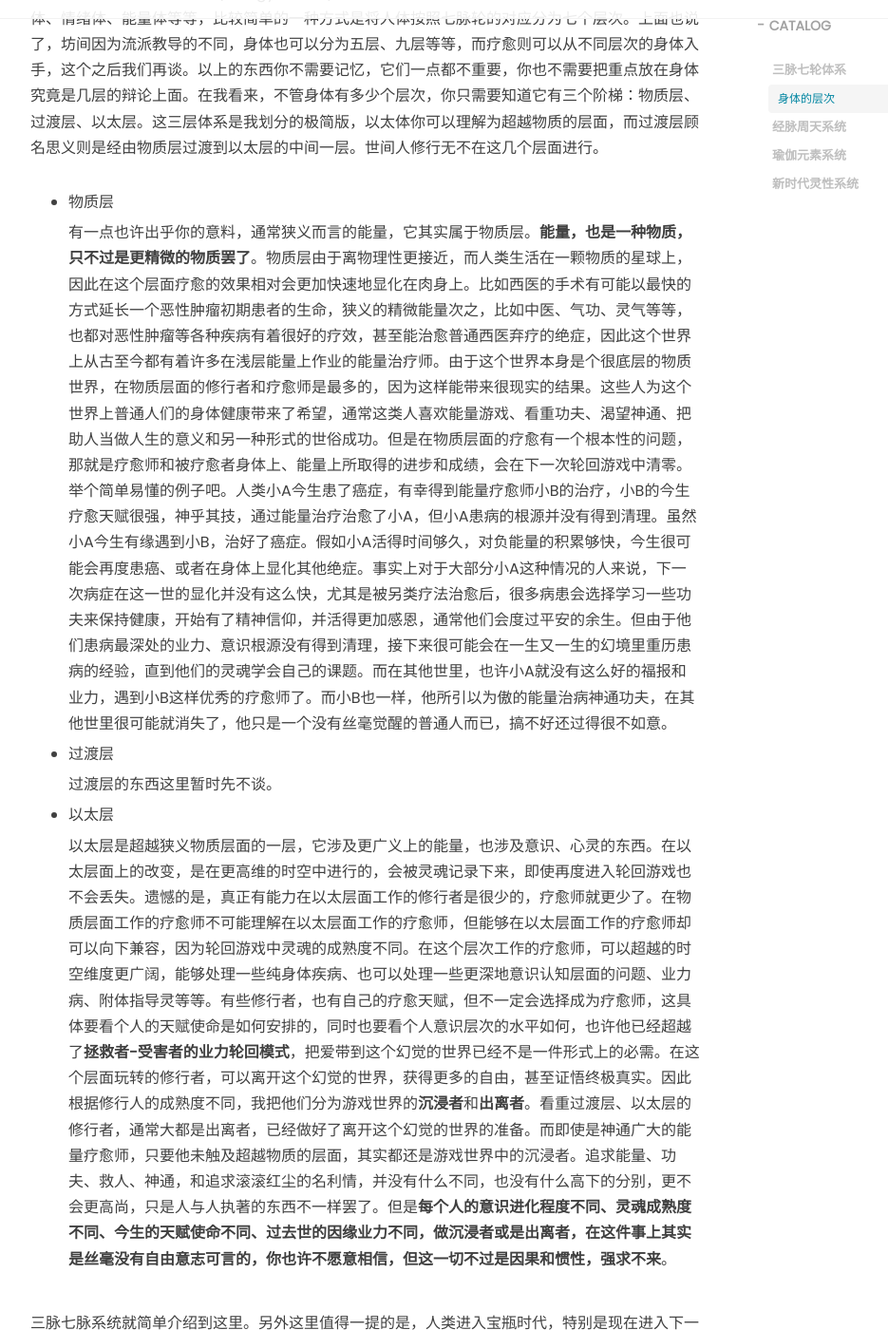
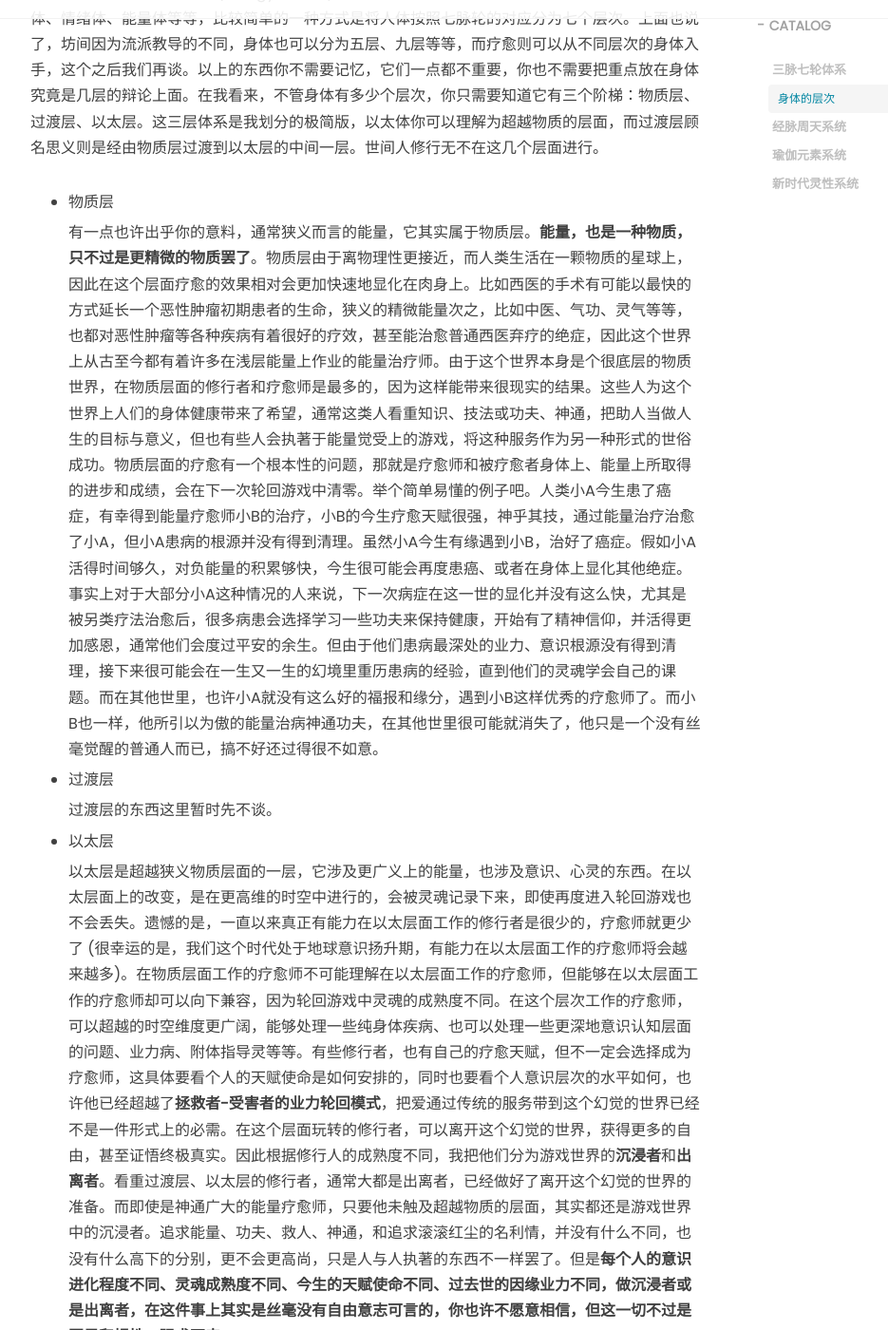
Before and after one commit to psychicdev1111/psychicdev1111.github.io, a Jekyll site: the page built from _posts/2022-02-04-human-energy-systems-healings.md, in a window 1280 px wide and 1400 px high, scrolled down 1834 px. Shown: the whole window at 95% size, without its empty margins (233-1168 px from the left). Built offline with Jekyll 4.4.1, drawn with Linux system fonts in a browser that asks for light colours; nearby versions of some CDN libraries; comment, search, counter and statistics services are not loaded; some of the changed text lies outside the part shown.

Commit message:
minor fix

```diff
--- a/_posts/2022-02-04-human-energy-systems-healings.md
+++ b/_posts/2022-02-04-human-energy-systems-healings.md
@@ -24,7 +24,7 @@
 
 * 物质层
 
-    有一点也许出乎你的意料，通常狭义而言的能量，它其实属于物质层。**能量，也是一种物质，只不过是更精微的物质罢了**。物质层由于离物理性更接近，而人类生活在一颗物质的星球上，因此在这个层面疗愈的效果相对会更加快速地显化在肉身上。比如西医的手术有可能以最快的方式延长一个恶性肿瘤初期患者的生命，狭义的精微能量次之，比如中医、气功、灵气等等，也都对恶性肿瘤等各种疾病有着很好的疗效，甚至能治愈普通西医弃疗的绝症，因此这个世界上从古至今都有着许多在浅层能量上作业的能量治疗师。由于这个世界本身是个很底层的物质世界，在物质层面的修行者和疗愈师是最多的，因为这样能带来很现实的结果。这些人为这个世界上普通人们的身体健康带来了希望，通常这类人喜欢能量游戏、看重功夫、渴望神通、把助人当做人生的意义和另一种形式的世俗成功。但是在物质层面的疗愈有一个根本性的问题，那就是疗愈师和被疗愈者身体上、能量上所取得的进步和成绩，会在下一次轮回游戏中清零。举个简单易懂的例子吧。人类小A今生患了癌症，有幸得到能量疗愈师小B的治疗，小B的今生疗愈天赋很强，神乎其技，通过能量治疗治愈了小A，但小A患病的根源并没有得到清理。虽然小A今生有缘遇到小B，治好了癌症。假如小A活得时间够久，对负能量的积累够快，今生很可能会再度患癌、或者在身体上显化其他绝症。事实上对于大部分小A这种情况的人来说，下一次病症在这一世的显化并没有这么快，尤其是被另类疗法治愈后，很多病患会选择学习一些功夫来保持健康，开始有了精神信仰，并活得更加感恩，通常他们会度过平安的余生。但由于他们患病最深处的业力、意识根源没有得到清理，接下来很可能会在一生又一生的幻境里重历患病的经验，直到他们的灵魂学会自己的课题。而在其他世里，也许小A就没有这么好的福报和业力，遇到小B这样优秀的疗愈师了。而小B也一样，他所引以为傲的能量治病神通功夫，在其他世里很可能就消失了，他只是一个没有丝毫觉醒的普通人而已，搞不好还过得很不如意。
+    有一点也许出乎你的意料，通常狭义而言的能量，它其实属于物质层。**能量，也是一种物质，只不过是更精微的物质罢了**。物质层由于离物理性更接近，而人类生活在一颗物质的星球上，因此在这个层面疗愈的效果相对会更加快速地显化在肉身上。比如西医的手术有可能以最快的方式延长一个恶性肿瘤初期患者的生命，狭义的精微能量次之，比如中医、气功、灵气等等，也都对恶性肿瘤等各种疾病有着很好的疗效，甚至能治愈普通西医弃疗的绝症，因此这个世界上从古至今都有着许多在浅层能量上作业的能量治疗师。由于这个世界本身是个很底层的物质世界，在物质层面的修行者和疗愈师是最多的，因为这样能带来很现实的结果。这些人为这个世界上人们的身体健康带来了希望，通常这类人看重知识、技法或功夫、神通，把助人当做人生的目标与意义，但也有些人会执著于能量觉受上的游戏，将这种服务作为另一种形式的世俗成功。物质层面的疗愈有一个根本性的问题，那就是疗愈师和被疗愈者身体上、能量上所取得的进步和成绩，会在下一次轮回游戏中清零。举个简单易懂的例子吧。人类小A今生患了癌症，有幸得到能量疗愈师小B的治疗，小B的今生疗愈天赋很强，神乎其技，通过能量治疗治愈了小A，但小A患病的根源并没有得到清理。虽然小A今生有缘遇到小B，治好了癌症。假如小A活得时间够久，对负能量的积累够快，今生很可能会再度患癌、或者在身体上显化其他绝症。事实上对于大部分小A这种情况的人来说，下一次病症在这一世的显化并没有这么快，尤其是被另类疗法治愈后，很多病患会选择学习一些功夫来保持健康，开始有了精神信仰，并活得更加感恩，通常他们会度过平安的余生。但由于他们患病最深处的业力、意识根源没有得到清理，接下来很可能会在一生又一生的幻境里重历患病的经验，直到他们的灵魂学会自己的课题。而在其他世里，也许小A就没有这么好的福报和缘分，遇到小B这样优秀的疗愈师了。而小B也一样，他所引以为傲的能量治病神通功夫，在其他世里很可能就消失了，他只是一个没有丝毫觉醒的普通人而已，搞不好还过得很不如意。
 
 * 过渡层
 
@@ -32,7 +32,7 @@
 
 * 以太层
 
-    以太层是超越狭义物质层面的一层，它涉及更广义上的能量，也涉及意识、心灵的东西。在以太层面上的改变，是在更高维的时空中进行的，会被灵魂记录下来，即使再度进入轮回游戏也不会丢失。遗憾的是，真正有能力在以太层面工作的修行者是很少的，疗愈师就更少了。在物质层面工作的疗愈师不可能理解在以太层面工作的疗愈师，但能够在以太层面工作的疗愈师却可以向下兼容，因为轮回游戏中灵魂的成熟度不同。在这个层次工作的疗愈师，可以超越的时空维度更广阔，能够处理一些纯身体疾病、也可以处理一些更深地意识认知层面的问题、业力病、附体指导灵等等。有些修行者，也有自己的疗愈天赋，但不一定会选择成为疗愈师，这具体要看个人的天赋使命是如何安排的，同时也要看个人意识层次的水平如何，也许他已经超越了**拯救者-受害者的业力轮回模式**，把爱带到这个幻觉的世界已经不是一件形式上的必需。在这个层面玩转的修行者，可以离开这个幻觉的世界，获得更多的自由，甚至证悟终极真实。因此根据修行人的成熟度不同，我把他们分为游戏世界的**沉浸者**和**出离者**。看重过渡层、以太层的修行者，通常大都是出离者，已经做好了离开这个幻觉的世界的准备。而即使是神通广大的能量疗愈师，只要他未触及超越物质的层面，其实都还是游戏世界中的沉浸者。追求能量、功夫、救人、神通，和追求滚滚红尘的名利情，并没有什么不同，也没有什么高下的分别，更不会更高尚，只是人与人执著的东西不一样罢了。但是**每个人的意识进化程度不同、灵魂成熟度不同、今生的天赋使命不同、过去世的因缘业力不同，做沉浸者或是出离者，在这件事上其实是丝毫没有自由意志可言的，你也许不愿意相信，但这一切不过是因果和惯性，强求不来**。
+    以太层是超越狭义物质层面的一层，它涉及更广义上的能量，也涉及意识、心灵的东西。在以太层面上的改变，是在更高维的时空中进行的，会被灵魂记录下来，即使再度进入轮回游戏也不会丢失。遗憾的是，一直以来真正有能力在以太层面工作的修行者是很少的，疗愈师就更少了 (很幸运的是，我们这个时代处于地球意识扬升期，有能力在以太层面工作的疗愈师将会越来越多)。在物质层面工作的疗愈师不可能理解在以太层面工作的疗愈师，但能够在以太层面工作的疗愈师却可以向下兼容，因为轮回游戏中灵魂的成熟度不同。在这个层次工作的疗愈师，可以超越的时空维度更广阔，能够处理一些纯身体疾病、也可以处理一些更深地意识认知层面的问题、业力病、附体指导灵等等。有些修行者，也有自己的疗愈天赋，但不一定会选择成为疗愈师，这具体要看个人的天赋使命是如何安排的，同时也要看个人意识层次的水平如何，也许他已经超越了**拯救者-受害者的业力轮回模式**，把爱通过传统的服务带到这个幻觉的世界已经不是一件形式上的必需。在这个层面玩转的修行者，可以离开这个幻觉的世界，获得更多的自由，甚至证悟终极真实。因此根据修行人的成熟度不同，我把他们分为游戏世界的**沉浸者**和**出离者**。看重过渡层、以太层的修行者，通常大都是出离者，已经做好了离开这个幻觉的世界的准备。而即使是神通广大的能量疗愈师，只要他未触及超越物质的层面，其实都还是游戏世界中的沉浸者。追求能量、功夫、救人、神通，和追求滚滚红尘的名利情，并没有什么不同，也没有什么高下的分别，更不会更高尚，只是人与人执著的东西不一样罢了。但是**每个人的意识进化程度不同、灵魂成熟度不同、今生的天赋使命不同、过去世的因缘业力不同，做沉浸者或是出离者，在这件事上其实是丝毫没有自由意志可言的，你也许不愿意相信，但这一切不过是因果和惯性，强求不来**。
 
 三脉七脉系统就简单介绍到这里。另外这里值得一提的是，人类进入宝瓶时代，特别是现在进入下一次黄金文明的时空点，人类的能量身体载具也在发生着改变。越来越多的新生儿已经配备了支持更高维度、更先进意识水平的新型身体能量系统，因此你可能会听说诸如水晶小孩 (Crystal Children)、彩虹小孩 (Rainbow Children)、靛蓝小孩 (Indigo Children)、金色小孩 (Golden Children)之类的信息，也可能会听说人类已经从七大主脉轮系统转向了九大主脉轮系统、甚至有些个别新人类已经是一体水晶系统的传言，也有越来越多的关于新型人体系统的高维教导流传到人间。是的，人类的身体系统在经历一次重要的升级和变革，从少数人的升级慢慢到最后的集体升级，这些都是宝瓶时代的必然。至于这些概念反应在结果上，其实自古就有，中国古代常将这些少数人先天配备高维身体系统的人叫做再来人、神仙下凡等等，现代人叫做星际种子、光之工作者等等，而比如古代文曲星下凡，用这个时空点的人类新词汇则叫做行星意识的转世、化身。尤其很多再来人是高维生命带着爱心大愿来到地球传播光明，因此他们中很多人也常常会再度走上意识觉醒、灵性修行、疗愈布道之路。而地球进入宝瓶时代，也是太阳系约26000年的大周期的轮转必经之路，从地球的地质气候状态，到人类精神意识的转变，各古文明的神话等都有预言。阳光之下无新事，有兴趣的人可以在自己的内在自由探索，这里就不多说了。
 
@@ -40,7 +40,7 @@
 
 ### 经脉周天系统
 
-中国人对这个身体体系应该都不陌生。道家的经脉周天系统将人体分为不同的经络、穴位，通过修炼小周天、大周天、打通奇经八脉而得到健康、解脱，理论上则依照老子的道德经为基准。中国人最喜欢的玄幻仙侠剧，无一不是围绕着道家系统的运作，这个体系里有着许多中国本土宗教道教的传承与影子。经过千年的传承，到现如今，中国依旧有着很多修行人是依照道家的经脉周天体系来修行的，比如站桩、中医、气功、太极等。而和三脉七轮系统一样，根据不同流派的传承，经脉周天系统有着不同的修炼方式。以小周天为例：人体脊椎背面沿线是督脉，人体脊椎前面沿线是任脉，督脉和任脉所组成的这个圈，就称为小周天，电视剧中所言的打通周天，或者运行周天，通常是指小周天，运行一周就是本元能量沿着这个圈转一圈。在有些门派里，小周天是从尾椎会阴出发，沿背部督脉向上到头顶，再沿身体前面任脉往下走回到会阴；而在有些门派里，小周天则走的是相反的路线，从任脉到督脉，有些修炼方式是随顺能量的自发运动，而有些修炼方式则是需要意念导引流动，比如大家应该听过空转河车。其实在三脉七轮体系中，你也可以观察到这种截然相反的真气运行现象，有些成熟度不够的修行者遇到这种情况，会非常恐惧，生怕自己练错了方向、甚至走火入魔。其实并不是这样的，你如果明白佛学空性正见的道理，就会知道**一切法都是幻法，没有分别**。而你会学习哪个法门、甚至学习各种不同法门、甚至同时学习各种互相矛盾的法门，都是缘分，也没有什么不可以。而在信息爆炸的网络时代，这是很可能发生的一件事，具体该如何面对这些，则因人而异，要看修行者自身的天资和灵魂成熟度，也就是修行人口中所说的根器，它涉及心灵意识层面，是个很大的题目，难以一言以蔽之，而讲再多没有准备好的人也还是不懂，因此将来有机会再详谈。道家系统的修炼者，通常以养生、长寿为目标，因此对于人类物质身体疾病的治疗很有一套。一些气功师、中医师，确实是功夫了得，能够为世人减轻很多身体上的痛苦。也有一些道家系统的修炼者，追求的是得道解脱、飞升成仙。如果按照佛学和瑜伽里走解脱道的出离者的态度 (同时也是真相)，这还不是真正的解脱，仍是在轮回游戏中的沉浸者，只不过生活的时空幻境发生了变化。在这个时代，也有很多外星球的人处在这一生命进化层次。但是我也必须强调的是，这些没有高下的分别，只是每个灵魂的来处不同、经历不同、因缘不同、所处的生命阶段不同。有人也许会问，那么从道家功夫入手，就不能得到终极的解脱吗? 当然不是，从此处入手当然也曾有解脱者，但他们并不是由于功夫而解脱。**功夫不能使人得到解脱**，世人大多都对神通功夫有着天大的误解。而在这个世界上从道家修行体系入手，这条路越往后走对人的心性要求也越高，而大部分人一开始着眼点就在身体和功夫，目标就是长生和治病，后期的成长过程中如若没有悟性和因缘重塑心灵见知，终其一生也不会明白何为大道，所以注定无法走得太远。
+中国人对这个身体体系应该都不陌生。道家的经脉周天系统将人体分为不同的经络、穴位，通过修炼小周天、大周天、打通奇经八脉而得到健康、解脱，理论上则依照老子的道德经为基准。中国人最喜欢的玄幻仙侠剧，无一不是围绕着道家系统的运作，这个体系里有着许多中国本土宗教道教的传承与影子。经过千年的传承，到现如今，中国依旧有着很多修行人是依照道家的经脉周天体系来修行的，比如站桩、中医、气功、太极等。而和三脉七轮系统一样，根据不同流派的传承，经脉周天系统有着不同的修炼方式。以小周天为例：人体脊椎背面沿线是督脉，人体脊椎前面沿线是任脉，督脉和任脉所组成的这个圈，就称为小周天，电视剧中所言的打通周天，或者运行周天，通常是指小周天，运行一周就是本元能量沿着这个圈转一圈。在有些门派里，小周天是从尾椎会阴出发，沿背部督脉向上到头顶，再沿身体前面任脉往下走回到会阴；而在有些门派里，小周天则走的是相反的路线，从任脉到督脉，有些修炼方式是随顺能量的自发运动，而有些修炼方式则是需要意念导引流动，比如大家应该听过空转河车。其实在三脉七轮体系中，你也可以观察到这种截然相反的真气运行现象，有些成熟度不够的修行者遇到这种情况，会非常恐惧，生怕自己练错了方向、甚至走火入魔。其实并不是这样的，你如果明白佛学空性正见的道理，就会知道**一切法都是幻法，没有分别**。而你会学习哪个法门、甚至学习各种不同法门、甚至同时学习各种互相矛盾的法门，都是缘分，也没有什么不可以。而在信息爆炸的网络时代，这是很可能发生的一件事，具体该如何面对这些，则因人而异，要看修行者自身的天资和灵魂成熟度，也就是修行人口中所说的根器，它涉及心灵意识层面，是个很大的题目，难以一言以蔽之，而讲再多没有准备好的人也还是不懂，因此将来有机会再详谈。道家系统的修炼者，通常以养生、长寿为目标，因此对于人类物质身体疾病的治疗很有一套。一些气功师、中医师，确实是功夫了得，能够为世人减轻很多身体上的痛苦。也有一些道家系统的修炼者，追求的是得道解脱、飞升成仙。如果按照佛学和瑜伽里走解脱道的出离者的态度 (同时也是更深层的真相)，这还不是真正的解脱，仍是在轮回游戏中的沉浸者，只不过生活的时空幻境发生了变化。在这个时代，也有很多外星球的人处在这一生命进化层次，也就是天人。但是我也必须强调的是，这些没有高下的分别，只是每个灵魂的来处不同、经历不同、因缘不同、所处的生命阶段不同。有人也许会问，那么从道家功夫入手，就不能得到终极的解脱吗? 当然不是，从此处入手当然也曾有解脱者，但他们并不是由于功夫而解脱。**功夫不能使人得到解脱**，世人大多都对神通功夫有着天大的误解。而在这个世界上从道家修行体系入手，这条路越往后走对人的心性要求也越高，而大部分人一开始着眼点就在身体和功夫，目标就是长生、治病和成仙，后期的成长过程中如若没有悟性和因缘重塑心灵见知，终其一生也不会明白何为大道，所以注定无法走得太远。
 
 
 
@@ -54,7 +54,7 @@
 其实叫新时代系统并不准确，新时代并没有什么单一的系统，而是包含了许多或自成体系、或不成体系的内容。新时代灵性是相对自由的，通过灵修者自由地接引宇宙能量、高维教导、星际智慧，欧美这近百年来诞生了许多新型的身体能量体系、疗愈技术，也整合了许多古老的身体能量体系、宗教体系。同样新时代灵性的教导也有它自己的的局限，因为受限于创造者本身小我的过滤，也不乏一些失真的内容。在这一点上，和这个世界的一切一样，没有区别，这是这个世界的情况所决定的，也是共业。在宝瓶时代的潮流下，各种传统宗教内宗教外，也走出了一些兼容并蓄的大师，渐渐走出了无分别的中道，也见证了各种修行疗愈技法的创造、复兴和百花齐放。像塔罗、占星、水晶、灵气、量子催眠、萨满疗愈、外星疗愈、地心教导等等，大家都或许接触过，从意识层面到身体层面都有。具体的法门技巧实在是太多了，不可尽数。新时代灵性运动从欧美开始兴起，少了数千年的文化宗教传统的影响，西方土地上人们的那份简单、自信与纯真让他们的灵性创造摆脱了很多东方传统灵修系统里的限制，更加富有创造性的表达，灵修者也前所未有地更加享受生命探索的乐趣。但同时因为缺乏最高的知见指导，新时代爱好者们也难以避免的更偏重于游戏的幻境，不管是神通、还是能量、或者是外星世界。但是其实这些也没有关系，因为每个人的灵魂成熟度不同，自然会在合适自己的时空点找到属于自己的道路，找到契合自己的体系和法门。更宏大的智慧、宇宙规律、因果业力会确保它的发生。随着新时代运动的各种新的能量体系、疗愈技术传回亚洲，东方人民也开始慢慢卸下传统修行体系、宗教体系里的枷锁，学会体验、信任，学会简单、真诚，学会自由探索，学会享受当下的旅程。我们将会看到，东方人对于生命探索的理解会在西方思想的冲击下，打开一条新路，粉碎糟粕，化繁为简，将文化宗教传承中真正的精华重新复兴起来，也必将东西方的理念和不同的灵性源流融合起来，让这个世界真正成为一体，来迎接崭新的黄金时代！
 
 
-上面简单介绍了几大主流的身体能量系统，就是不同的修行体系的入手处，同时也是疗愈的入手处。在这个时代，身心灵疗愈是必要的，不仅是为了在动荡的转折时代得到健康平安，也是人类进化到第五维度之前必须走过的意识提升功课。从不同的角度入手，疗愈方式也不一而足。从物质处入手，比如西医、吃药、锻炼、太极、身体瑜伽、苏菲旋转舞、螺旋舞等；从光波处入手，比如不同波段的红外线、紫外线物理治疗等，比如静坐中对于不同色彩光波的运用；从声音和振动处入手，颂钵、持咒、念诵、音乐疗愈，通过声音的频率共振来净化身心；从情绪入手，比如心理治疗等；从颜色入手，比如新兴的色彩疗愈；从能量入手，比如灵气 (Reiki)、气功等等，甚至到更广义的能量层面也有各种技术；从意识入手，改变人的信念体系、认知体系，疗愈前世今生的创伤，比如家族排列、前世解读、催眠回溯等等。大多数时候，一些疗愈手段也是交互应用的，一个疗愈师可能同时从不同的角度入手，给个案提供不同层面的疗愈，比如水晶疗愈，比如EFT (Emotional freedom Technique)。以上探讨的这些身体能量系统和疗愈方式，大家不妨接触看看，不需要有任何信仰，而是用自己的体验来走出一条属于自己的道路。而对于游戏中已经准备好的出离者和探索生命终极实相的人来说，这个时代给予的机遇实在是太宝贵了，如果你真的已经准备好了，祝福你早日找到和自己契合的缘法，找回自己，踏上回家的旅途！
+上面简单介绍了几大主流的身体能量系统，就是不同的修行体系的入手处，同时也是疗愈的入手处。在这个时代，身心灵疗愈是必要的，不仅是为了在动荡的转折时代得到健康平安，也是人类进化到第五维度之前必须走过的意识提升功课。从不同的角度入手，疗愈方式也不一而足。从物质处入手，比如西医的手术药物治疗、运动机能学，中医、原始部落的药草治疗；从身体动功入手，比如太极、八段锦、瑜伽体式、各种舞蹈等；从光波处入手，比如不同波段的红外线、紫外线物理治疗等，比如静坐中对于不同色彩光波的观想与运用；从声音和振动处入手，颂钵、持咒、念诵、音乐疗愈，通过声音的频率共振来净化身心；从情绪入手，比如心理治疗、EFT (Emotional freedom Technique)等；从颜色入手，比如新兴的色彩疗愈、艺术疗愈中的绘画治疗等；从能量入手，比如水晶、灵气 (Reiki)、气功、针灸等等，甚至到更广义的能量层面也有各种技术；从意识入手，改变人的信念体系、认知体系，疗愈前世今生的创伤，比如塔罗、占星、家族排列、阿卡西解读等等。大多数时候，一些疗愈手段也是交叉应用的，疗愈师可能同时从不同的角度入手，给个案提供不同层面的疗愈，也有些疗愈发生在第三方高维指导灵的协助下，比如来自天使和扬升大师们的疗愈等。现在也有很多的疗愈发生在改变的意识状态 (Altered State of Consciousness)下，比如催眠回溯、萨满疗愈等。以上探讨的这些身体能量系统和疗愈方式，大家有兴趣不妨接触看看，不需要有任何宗教信仰，而是用自己的体验来走出一条属于自己的道路。而对于游戏中已经准备好的出离者和探索生命终极实相的人来说，这个时代给予的机遇实在是太宝贵了，如果你真的已经准备好了，祝福你早日找到和自己契合的缘法，找回自己，踏上回家的旅途！
 
 
 这篇介绍就简单到这里，主谓宾式的语言结构本是幻境的基础，文字难以传达真实。每个人今生的起点和终点并不相同，沿途风景也不相同。内容若有不圆满之处，望阅者勿要咬文嚼字，愿智者能够明辨初衷。
```
Also changed, not shown: _posts/2022-02-11-what-is-truth.md (+2 -2 lines).
